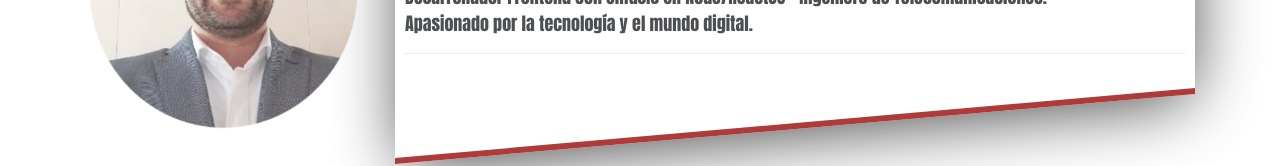
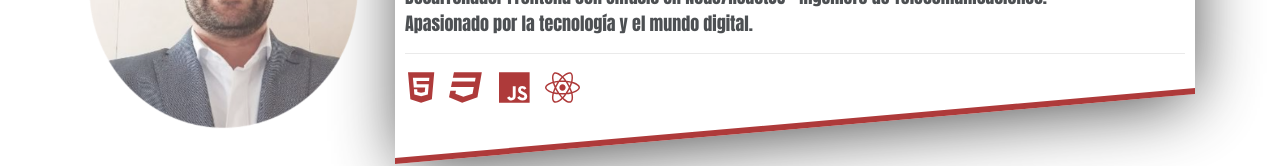
Before and after one commit to Ivancho427/portafolio-react, a React (Create React App) app: page / in a window 1280 px wide. Shown: the part 282-448 px from the top of the page. Built offline with nearby package versions, Linux system fonts and the light colour scheme.

Commit message:
Cambios Finales

```diff
--- a/src/components/Header.jsx
+++ b/src/components/Header.jsx
@@ -1,6 +1,7 @@
 import React from 'react'
-// import ImagenHeader from '.././imagenes/Header.jpg'
 import ImagenFotoHV from '.././imagenes/Foto HV.png'
+import { FontAwesomeIcon } from '@fortawesome/react-fontawesome'
+import { faCss3, faHtml5,faJs, faReact } from '@fortawesome/free-brands-svg-icons'
 
 function Header() {
     return (
@@ -15,6 +16,10 @@ function Header() {
                     <h4 className="texto-desarrollador mt-4">Desarrollador Web</h4>
                     <p>Desarrollador Frontend con énfasis en Node/ReactJS - Ingeniero de Telecomunicaciones.<br/>
                     Apasionado por la tecnología y el mundo digital.</p><hr/>
+                    <FontAwesomeIcon icon={faHtml5} style={{color:"#9b0909", fontSize:"35", marginLeft:"3"}} />
+                    <FontAwesomeIcon icon={faCss3} style={{color:"#9b0909", fontSize:"35", marginLeft:"15"}} />
+                    <FontAwesomeIcon icon={faJs} style={{color:"#9b0909", fontSize:"35", marginLeft:"15"}} />
+                    <FontAwesomeIcon icon={faReact} style={{color:"#9b0909", fontSize:"35", marginLeft:"15"}} />
 
                 </div>
                 </article>
```
